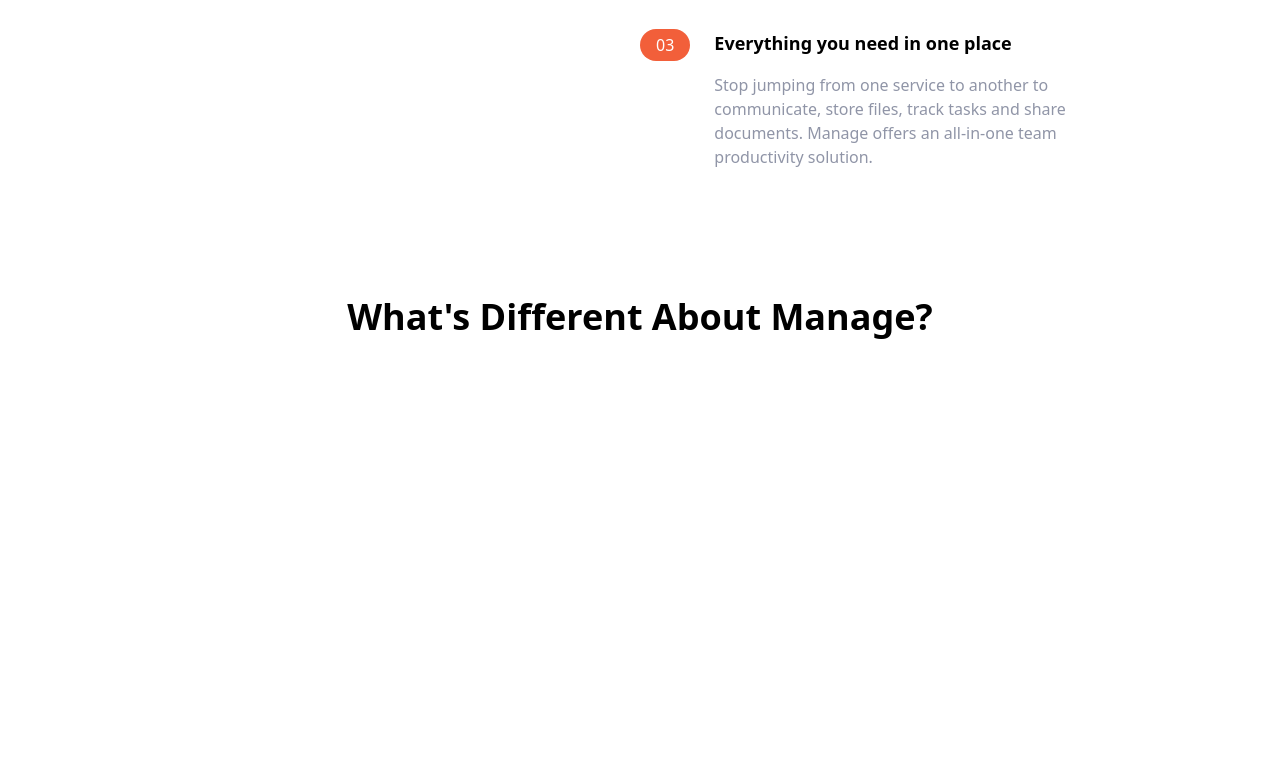
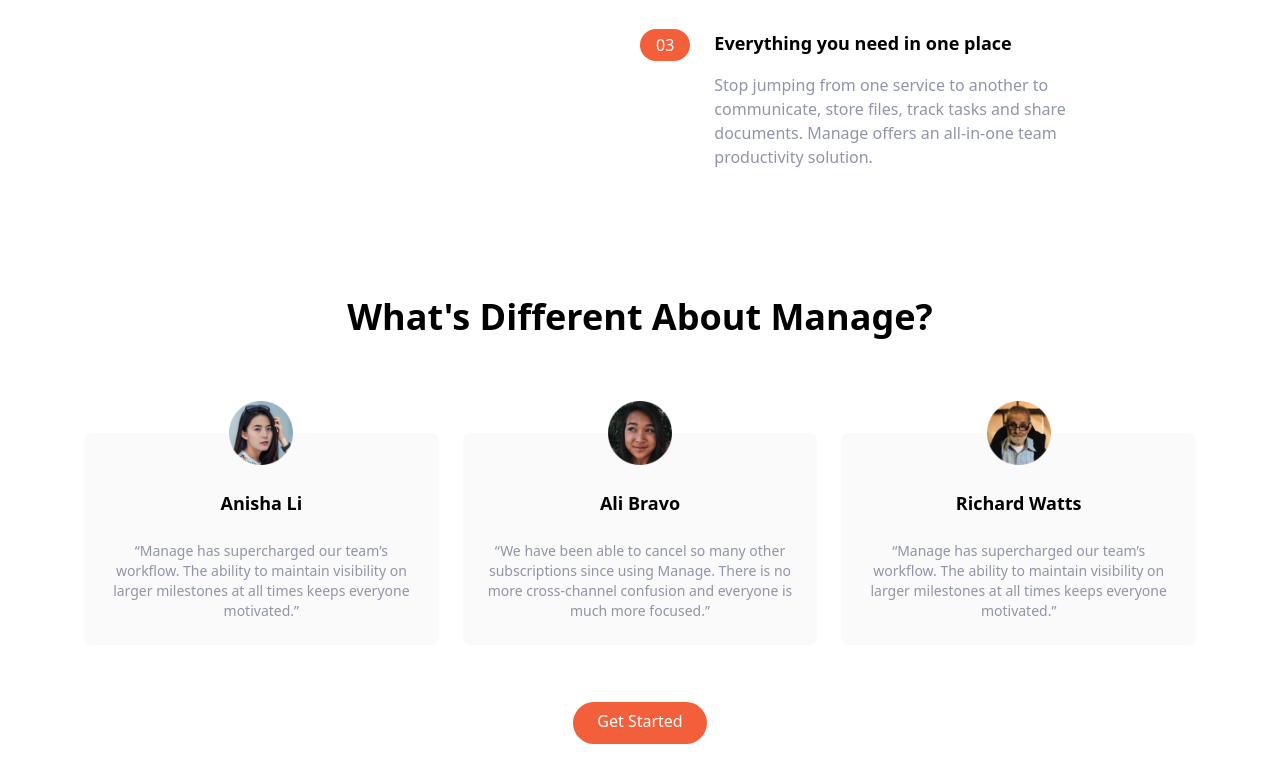
Before and after one commit to A-K-M-Fozlol-Hoq/tailwind-landing-page, a website: page index.html in a window 1280 px wide. Shown: the part 979-1762 px from the top of the page. Before the commit the page ends 1320 px from the top, so only its background shows below. Drawn offline with Linux system fonts and the light colour scheme.

Commit message:
complete testimonial section

```diff
--- a/index.html
+++ b/index.html
@@ -181,12 +181,61 @@
 
     <!-- Testimonials -->
     <section id="testimonials">
-      <!-- container to heading and testimonial blocks -->
+      <!-- Container to heading and testm blocks -->
       <div class="max-w-6xl px-5 mx-auto mt-32 text-center">
         <!-- Heading -->
         <h2 class="text-4xl font-bold text-center">
           What's Different About Manage?
         </h2>
+        <!-- Testimonials Container -->
+        <div class="flex flex-col mt-24 md:flex-row md:space-x-6">
+          <!-- Testimonial 1 -->
+          <div
+            class="flex flex-col items-center p-6 space-y-6 rounded-lg bg-veryLightGray md:w-1/3"
+          >
+            <img src="img/avatar-anisha.png" class="w-16 -mt-14" alt="" />
+            <h5 class="text-lg font-bold">Anisha Li</h5>
+            <p class="text-sm text-darkGrayishBlue">
+              “Manage has supercharged our team’s workflow. The ability to
+              maintain visibility on larger milestones at all times keeps
+              everyone motivated.”
+            </p>
+          </div>
+
+          <!-- Testimonial 2 -->
+          <div
+            class="hidden flex-col items-center p-6 space-y-6 rounded-lg bg-veryLightGray md:flex md:w-1/3"
+          >
+            <img src="img/avatar-ali.png" class="w-16 -mt-14" alt="" />
+            <h5 class="text-lg font-bold">Ali Bravo</h5>
+            <p class="text-sm text-darkGrayishBlue">
+              “We have been able to cancel so many other subscriptions since
+              using Manage. There is no more cross-channel confusion and
+              everyone is much more focused.”
+            </p>
+          </div>
+
+          <!-- Testimonial 3 -->
+          <div
+            class="hidden flex-col items-center p-6 space-y-6 rounded-lg bg-veryLightGray md:flex md:w-1/3"
+          >
+            <img src="img/avatar-richard.png" class="w-16 -mt-14" alt="" />
+            <h5 class="text-lg font-bold">Richard Watts</h5>
+            <p class="text-sm text-darkGrayishBlue">
+              “Manage has supercharged our team’s workflow. The ability to
+              maintain visibility on larger milestones at all times keeps
+              everyone motivated.”
+            </p>
+          </div>
+        </div>
+        <!-- Button -->
+        <div class="my-16">
+          <a
+            href="#"
+            class="p-3 px-6 pt-2 text-white bg-brightRed rounded-full baseline hover:bg-brightRedLight"
+            >Get Started</a
+          >
+        </div>
       </div>
     </section>
   </body>
```
Also changed, not shown: css/main.css.
